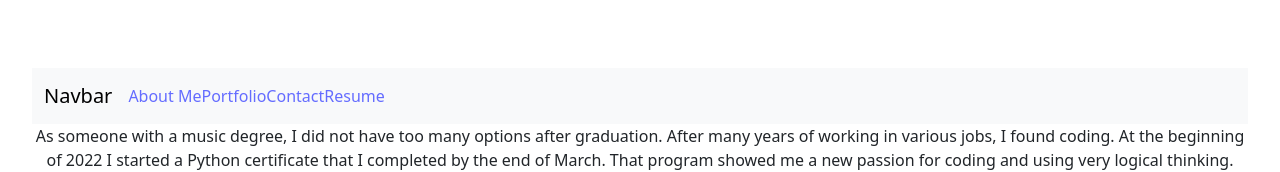
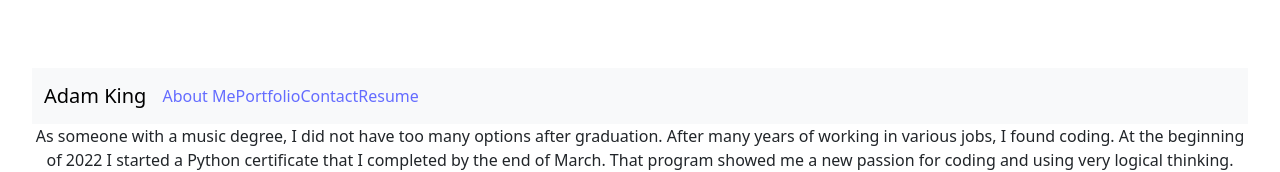
Before and after one commit to adaking1/my-portfolio-react, a React (Vite) app: page / in a window 1280 px wide. Shown: the part 228-400 px from the top of the page. Built offline with nearby package versions, Linux system fonts and the light colour scheme.

Commit message:
adding to portfolio page

```diff
--- a/src/components/UI/Header.jsx
+++ b/src/components/UI/Header.jsx
@@ -2,7 +2,7 @@ export default function Nav({links}) {
     return (
     <nav className="navbar navbar-expand-lg bg-body-tertiary">
         <div className="container-fluid">
-            <a className="navbar-brand" href="#">Navbar</a>
+            <a className="navbar-brand" href="/">Adam King</a>
             <button className="navbar-toggler" type="button" data-bs-toggle="collapse" data-bs-target="#navbarNav" aria-controls="navbarNav" aria-expanded="false" aria-label="Toggle navigation">
             <span className="navbar-toggler-icon"></span>
             </button>
--- a/src/pages/AboutMePage.jsx
+++ b/src/pages/AboutMePage.jsx
@@ -1,6 +1,6 @@
 export default function AboutMe() {
     return (
-        <div>
+        <div id="aboutMe">
             <p>
                 As someone with a music degree, I did not have too many options after graduation. After many years of
                 working in various jobs, I found coding. At the beginning of 2022 I started a Python certificate that I completed by the end of March.
```
Also changed, not shown: src/pages/PortfolioPage.jsx (+8 -0 lines), src/components/UI/Project.jsx (added).
